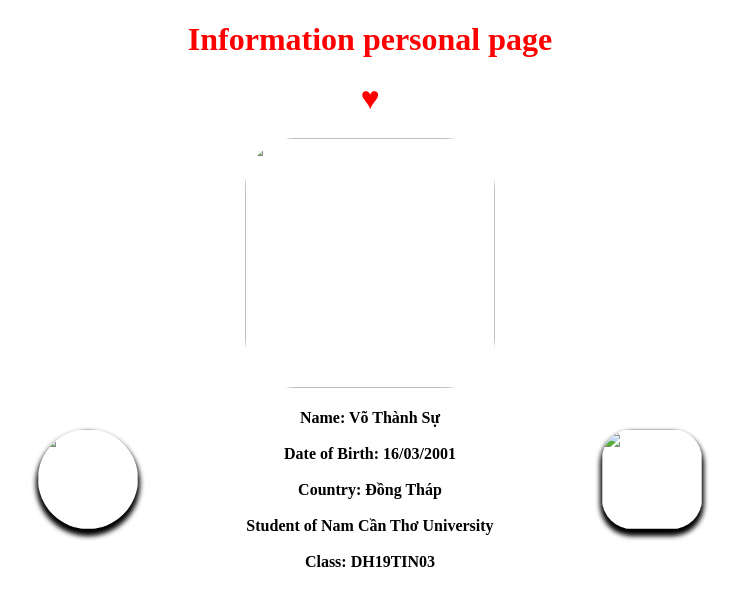
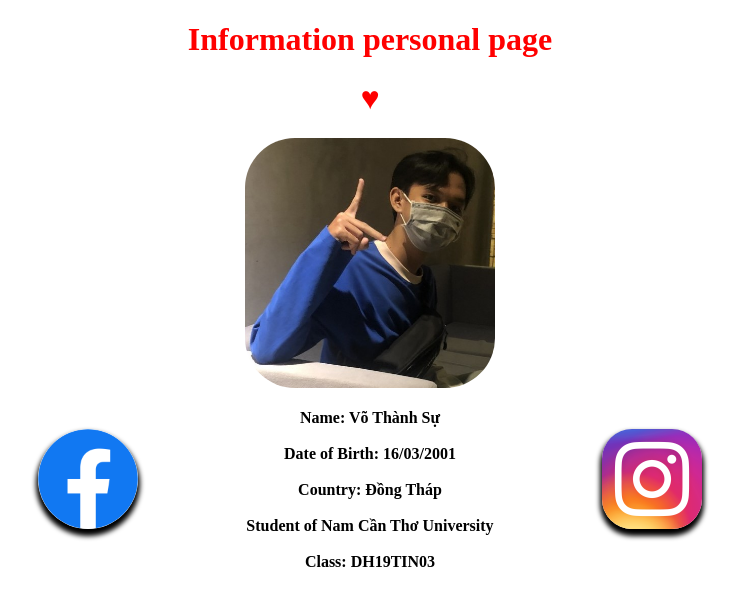
Before and after one commit to thanhsu1603/thanhsu1603.github.io, a plain HTML site: page index.html in a window 1280 px wide. Shown: the whole page, without its empty margins (270-1009 px from the left). Drawn offline with Linux system fonts and the light colour scheme.

Commit message:
Update index.html

```diff
--- a/index.html
+++ b/index.html
@@ -12,14 +12,14 @@
         <h1 style="color: red;text-align: center;">Information personal page</h1>
         <h1 style="text-align: center;color: red;">♥</h1>
         <div>
-            <img class="center" id="avt" style="height: 250px; width: 250px;" src="./index_files/avt.jpg" width="20%" height="20%" alt="">
+            <img class="center" id="avt" style="height: 250px; width: 250px;" src="./avt.jpg" width="20%" height="20%" alt="">
         </div>
         <div>
             <table class="inf">
                 <tbody><tr>
                     <th>
                         <a href="https://www.facebook.com/thhsu.2001/">
-                            <img class="logo" id="logofb" style="height: 100px; width: 100px;" src="./index_files/1200px-Facebook_Logo_(2019).png" alt=""></a>
+                            <img class="logo" id="logofb" style="height: 100px; width: 100px;" src="./1200px-Facebook_Logo_(2019).png" alt=""></a>
                     </th>
                     <th style="width: 100px;"></th>
                     <th>
@@ -33,7 +33,7 @@
                     <th style="width: 100px;"></th>
                     <th>
                         <a href="https://www.instagram.com/thsu.2001/">
-                            <img class="logo" id="logoins" style="height: 100px; width: 100px;" src="./index_files/brasol.vn-logo-instargram-logo-instagram-vector.png" alt=""></a>
+                            <img class="logo" id="logoins" style="height: 100px; width: 100px;" src="./brasol.vn-logo-instargram-logo-instagram-vector.png" alt=""></a>
                     </th>
                 </tr>
             </tbody></table>
```
